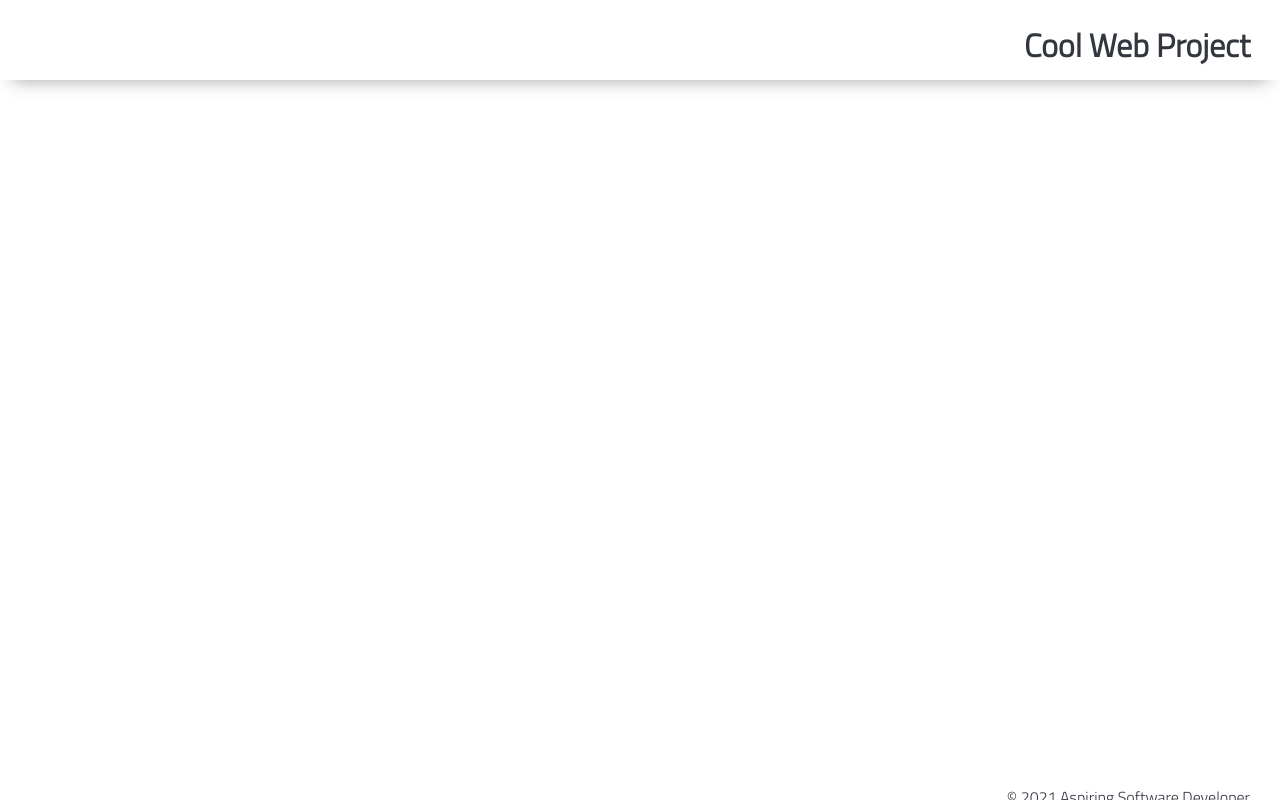
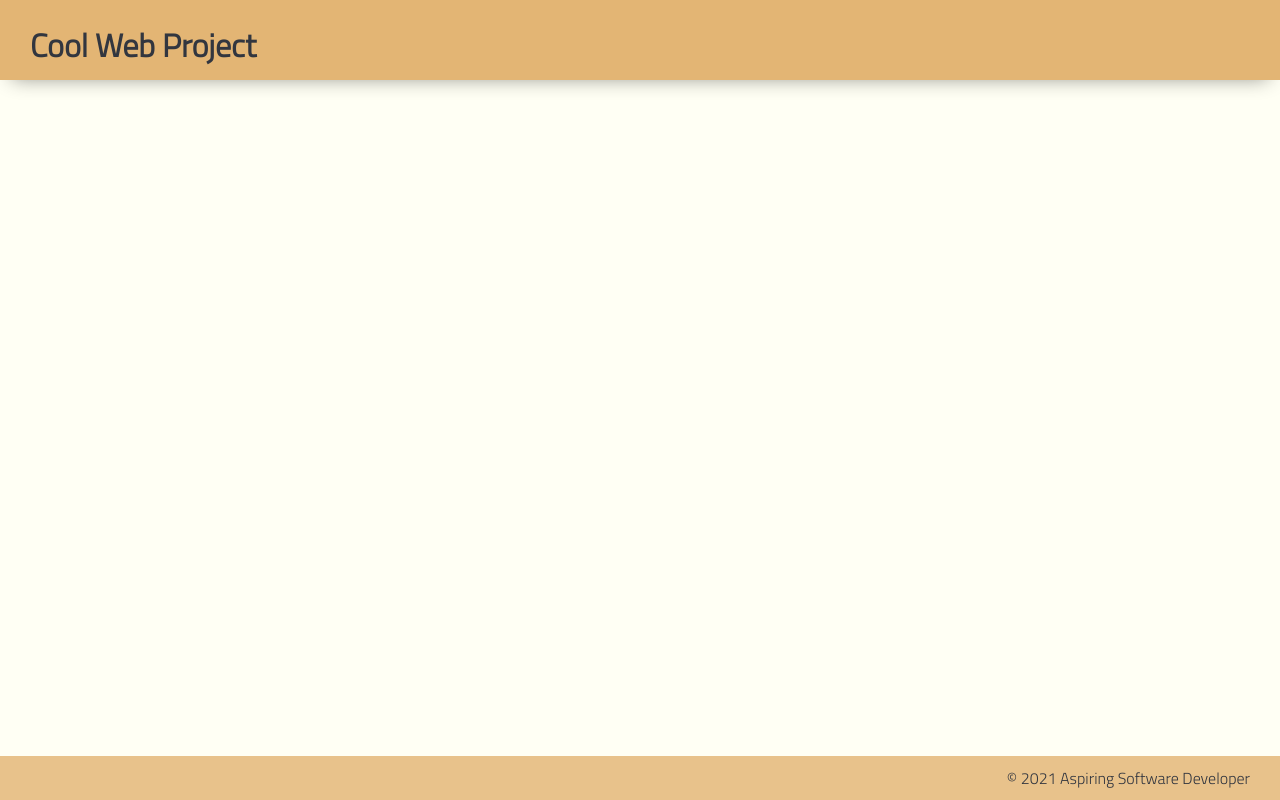
Before and after one commit to alchemycodelab/dev-101-template, a plain HTML site: page index.html in a window 1280 px wide. Drawn offline with Linux system fonts and the light colour scheme.

Commit message:
fixed order of css imports and footer size

```diff
--- a/index.html
+++ b/index.html
@@ -8,9 +8,9 @@
             href="https://fonts.googleapis.com/css2?family=Titillium+Web:wght@300&display=swap"
             rel="stylesheet"
         />
+        <link rel="stylesheet" href="./styles/style.css" />
         <link rel="stylesheet" href="./styles/reset.css" />
         <link rel="stylesheet" href="./styles/global.css" />
-        <link rel="stylesheet" href="./styles/style.css" />
 
         <title>Cool Web</title>
     </head>
--- a/styles/style.css
+++ b/styles/style.css
@@ -1,4 +1,3 @@
-
 body {
     /* feel free to update these css variables for a quick theme */
 
@@ -23,9 +22,9 @@ body {
     --color5: hsla(224, 40%, 79%, 1); */
 
     --header-height: 80px;
-    --shadow: 0px 10px 20px -12px rgba(0,0,0,0.45);
+    --shadow: 0px 10px 20px -12px rgba(0, 0, 0, 0.45);
     --gutter: 30px;
-    --footer-height: 25px;
+    --footer-height: 30px;
 
     font-family: 'Titillium Web', sans-serif;
     background-color: var(--color2);
@@ -61,7 +60,6 @@ header {
     box-shadow: var(--shadow);
 }
 
-
 h2 {
     font-size: 1.8rem;
     font-weight: bold;
@@ -83,7 +81,6 @@ footer {
     position: fixed;
     width: 100%;
     bottom: 0;
-    height: var(--footer-height);
     display: flex;
     justify-content: flex-end;
     background-color: var(--color3);
```
